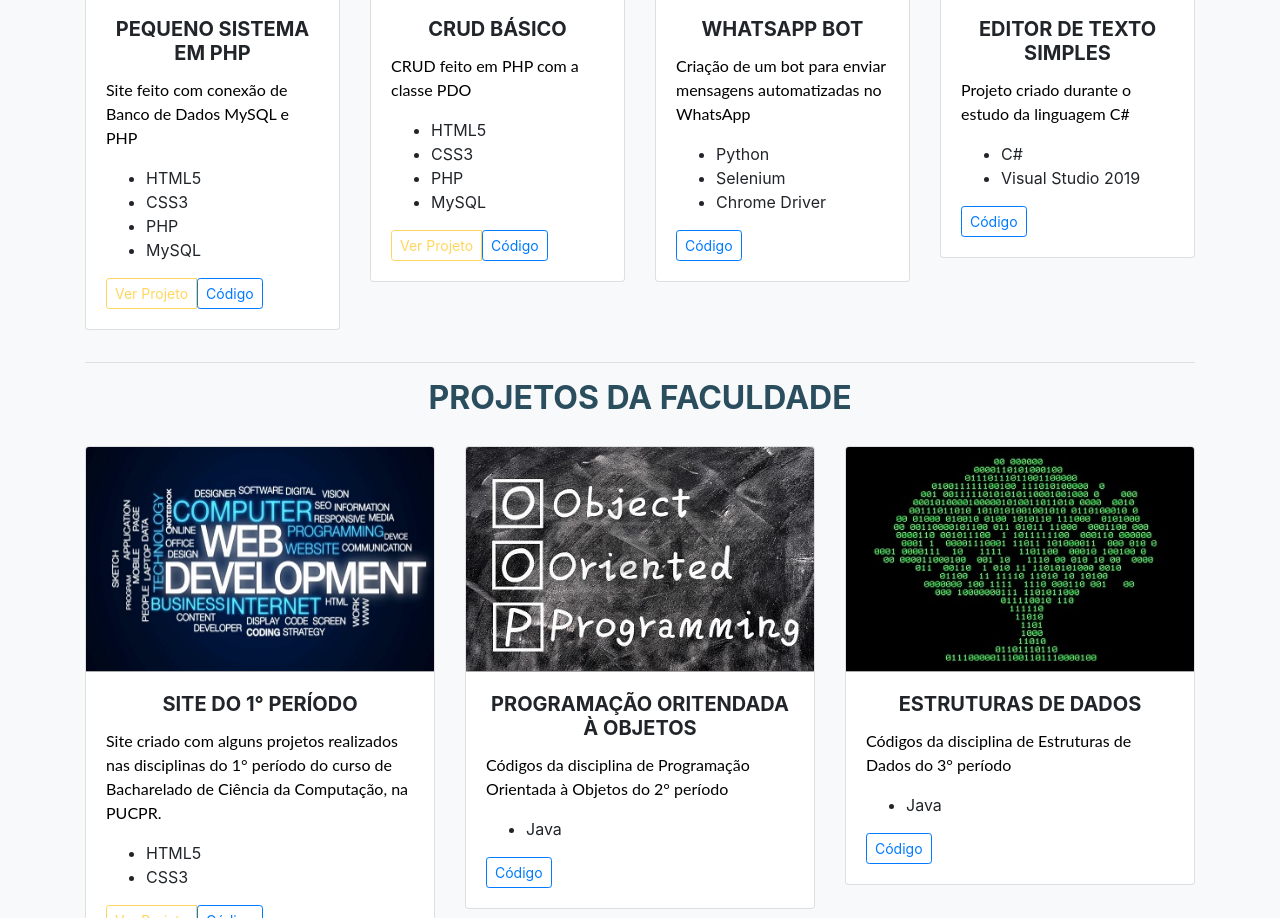
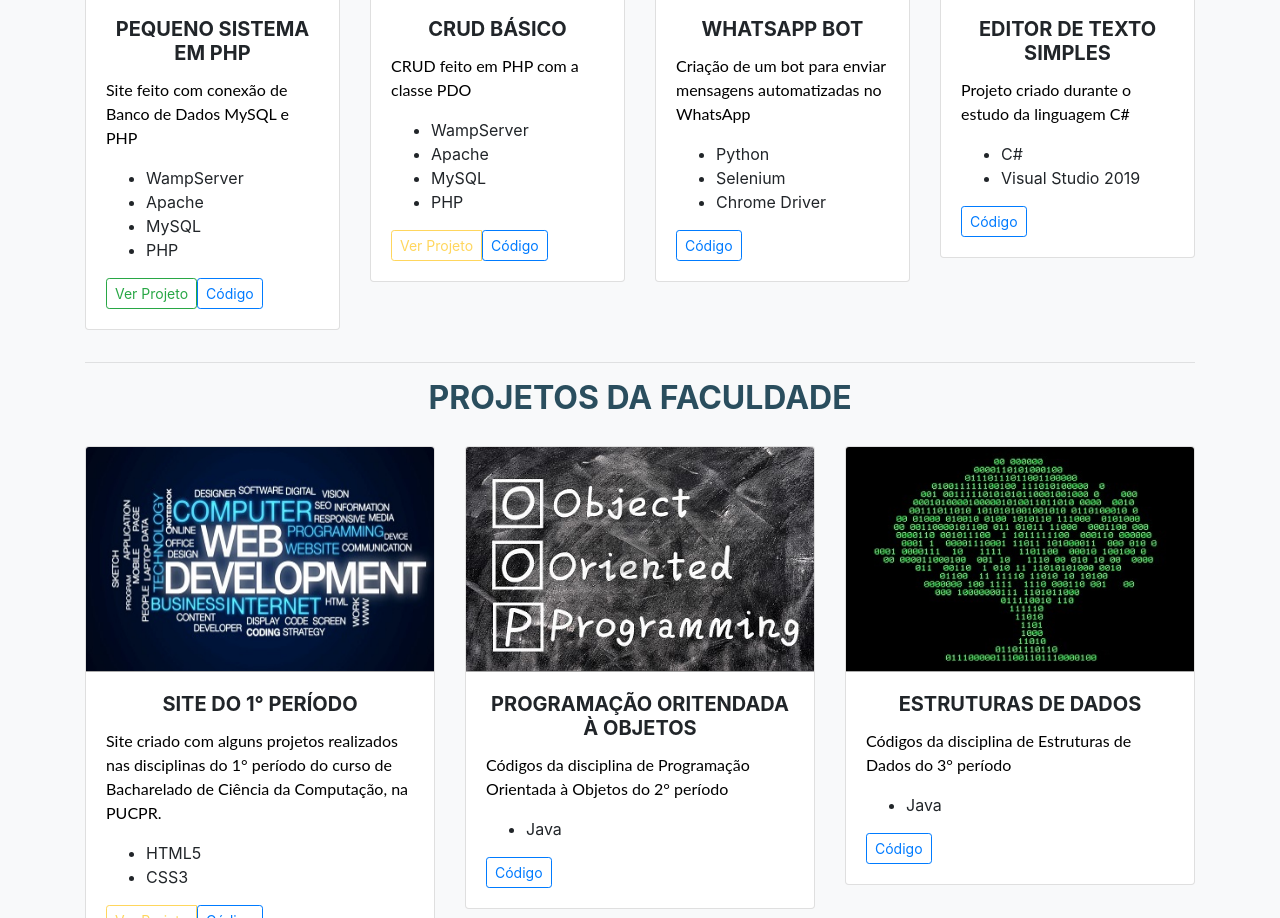
Before and after one commit to SuxPorT/personal-website, a plain HTML site: page index.html in a window 1280 px wide. Shown: the part 923-1841 px from the top of the page. Drawn offline with nearby package versions, Linux system fonts and the light colour scheme.

Commit message:
Added button to login system project

```diff
--- a/index.html
+++ b/index.html
@@ -3,13 +3,13 @@
 <head>
     <meta charset="UTF-8">
     <meta name="viewport" content="width=device-width, initial-scale=1.0">
-    <title>Portfólio de Programação</title>
     <meta name="author" content="Alexys Santiago">
     <meta name="description" content="Site pessoal usado como potfólio de programação">
     <meta name="keywords" content="site, programação, projetos, portfólio">
     <meta name="reply-to" content="SuxPorT@hotmail.com">
     <meta name="robots" content="index, follow">
     <meta http-equiv="content-language" content="pt-br">
+    <title>Portfólio de Programação</title>
 
     <!-- Importação -->
     <link rel="icon" type="image/png" href="./images/terminal.png">
@@ -71,16 +71,16 @@
                             <h2 class="custom-subtitle">Pequeno Sistema em PHP</h2>
                             <p class="card-text">Site feito com conexão de Banco de Dados MySQL e PHP</p>
                             <ul>
-                                <li>HTML5</li>
-                                <li>CSS3</li>
+                                <li>WampServer</li>
+                                <li>Apache</li>
+                                <li>MySQL</li>
                                 <li>PHP</li>
-                                <li>MySQL</li>
                             </ul>
                             <div class="d-flex justify-content-between align-items-center">
                                 <div class="btn-group">
-
-                                        <button type="button" class="btn btn-sm btn-outline-warning" disabled>Ver Projeto</button>
-
+                                    <a href="http://system-programming.epizy.com/" target="_blank">
+                                        <button type="button" class="btn btn-sm btn-outline-success">Ver Projeto</button>
+                                    </a>
                                     <a href="https://github.com/SuxPorT/Sistema" target="_blank">
                                         <button type="button" class="btn btn-sm btn-outline-primary">Código</button>
                                     </a>
@@ -97,10 +97,10 @@
                             <h2 class="custom-subtitle">CRUD básico</h2>
                             <p class="card-text">CRUD feito em PHP com a classe PDO</p>
                             <ul>
-                                <li>HTML5</li>
-                                <li>CSS3</li>
+                                <li>WampServer</li>
+                                <li>Apache</li>
+                                <li>MySQL</li>
                                 <li>PHP</li>
-                                <li>MySQL</li>
                             </ul>
                             <div class="d-flex justify-content-between align-items-center">
                                 <div class="btn-group">
```
